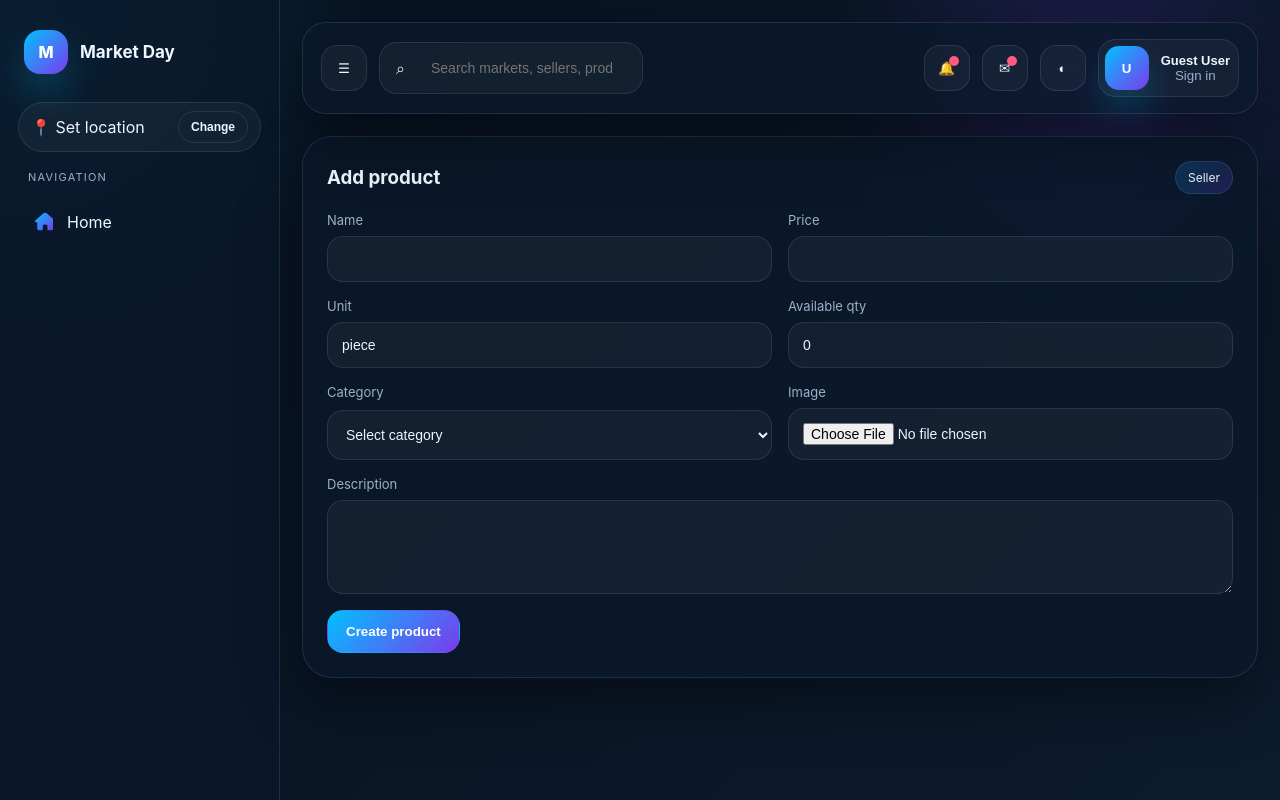
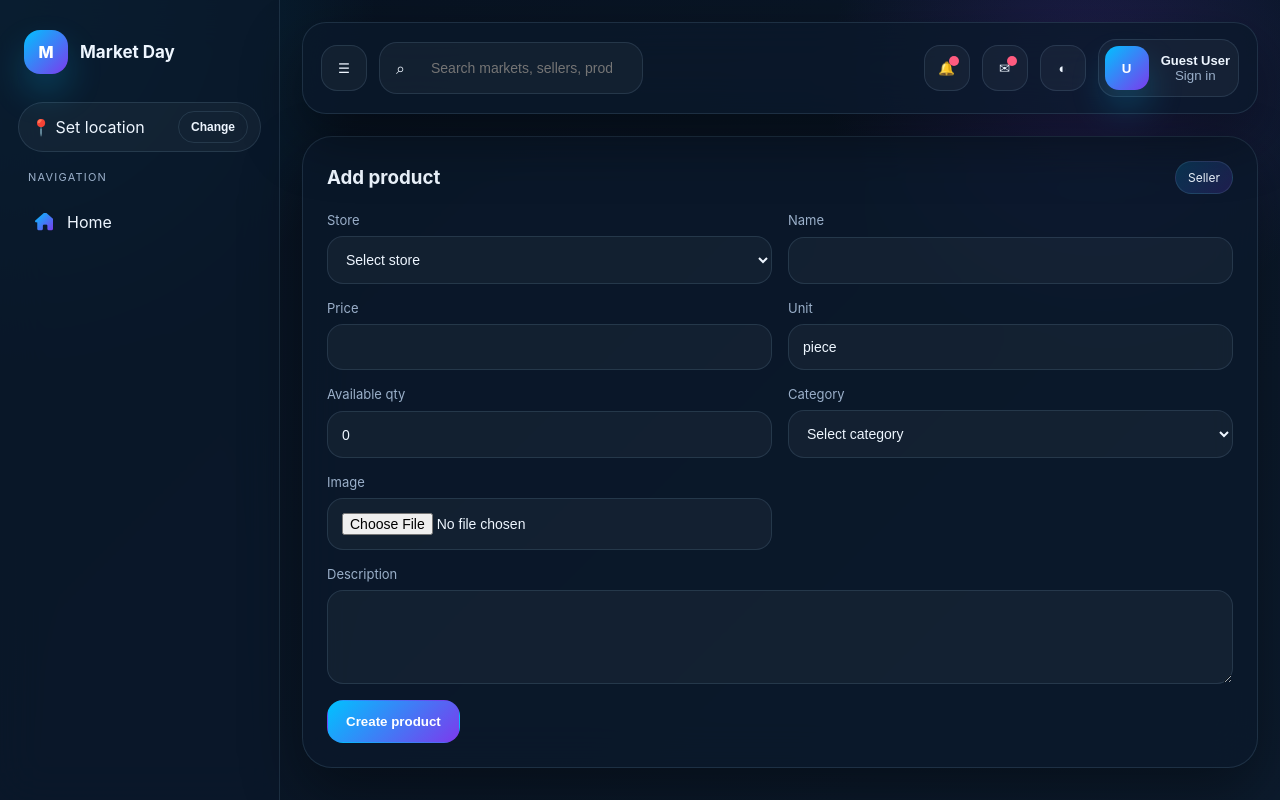
Before and after one commit to csbrotherslabs/market_day, a Django app: template templates/sellers_app/add_product.html in a window 1280 px wide. Run offline with Django 5.2, Linux system fonts and the light colour scheme; the template is opened without the code that fills it: most values are stand-ins (such as "Sample title", 1, 10 or a date in 2020).

Commit message:
Require store selection when adding products

```diff
--- a/templates/sellers_app/add_product.html
+++ b/templates/sellers_app/add_product.html
@@ -1,5 +1,32 @@
 {% extends 'base.html' %}
 {% block title %}Add Product{% endblock %}
 {% block content %}
-<div class="card"><div class="section-head"><h3>Add product</h3><span class="pill">Seller</span></div><form method="POST" enctype="multipart/form-data" class="form-grid two-col-form">{% csrf_token %}<label><span>Name</span><input type="text" name="name" required></label><label><span>Price</span><input type="number" step="0.01" name="price" required></label><label><span>Unit</span><input type="text" name="unit" value="piece"></label><label><span>Available qty</span><input type="number" name="available_qty" value="0"></label><label><span>Category</span><select name="category"><option value="">Select category</option>{% for category in categories %}<option value="{{ category.id }}">{{ category.name }}</option>{% endfor %}</select></label><label><span>Image</span><input type="file" name="image"></label><label class="full-span"><span>Description</span><textarea name="description" rows="4"></textarea></label><div class="full-span"><button class="btn btn-primary" type="submit">Create product</button></div></form></div>
+<div class="card">
+  <div class="section-head"><h3>Add product</h3><span class="pill">Seller</span></div>
+  {% if stores %}
+    <form method="POST" enctype="multipart/form-data" class="form-grid two-col-form">
+      {% csrf_token %}
+      <label>
+        <span>Store</span>
+        <select name="store" required>
+          <option value="">Select store</option>
+          {% for store in stores %}
+            <option value="{{ store.id }}">{{ store.name }}{% if store.market %} · {{ store.market.name }}{% endif %}</option>
+          {% endfor %}
+        </select>
+      </label>
+      <label><span>Name</span><input type="text" name="name" required></label>
+      <label><span>Price</span><input type="number" step="0.01" min="0" name="price" required></label>
+      <label><span>Unit</span><input type="text" name="unit" value="piece"></label>
+      <label><span>Available qty</span><input type="number" min="0" name="available_qty" value="0"></label>
+      <label><span>Category</span><select name="category"><option value="">Select category</option>{% for category in categories %}<option value="{{ category.id }}">{{ category.name }}</option>{% endfor %}</select></label>
+      <label><span>Image</span><input type="file" name="image" accept="image/*"></label>
+      <label class="full-span"><span>Description</span><textarea name="description" rows="4"></textarea></label>
+      <div class="full-span"><button class="btn btn-primary" type="submit">Create product</button></div>
+    </form>
+  {% else %}
+    <div class="empty-state">Create a store before adding your first product.</div>
+    <div class="hero-actions" style="margin-top:16px;"><a class="btn btn-primary" href="{% url 'seller_store_setup' %}">Create store</a></div>
+  {% endif %}
+</div>
 {% endblock %}
```
